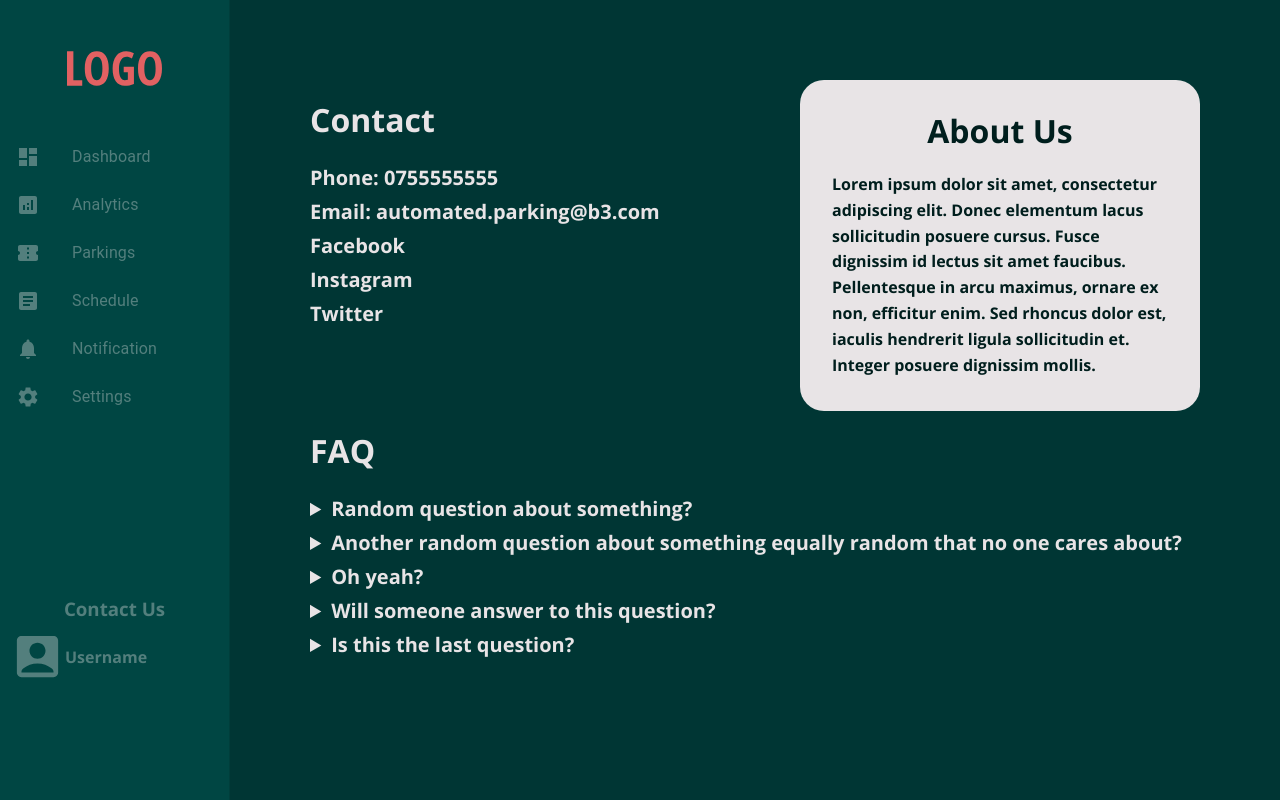
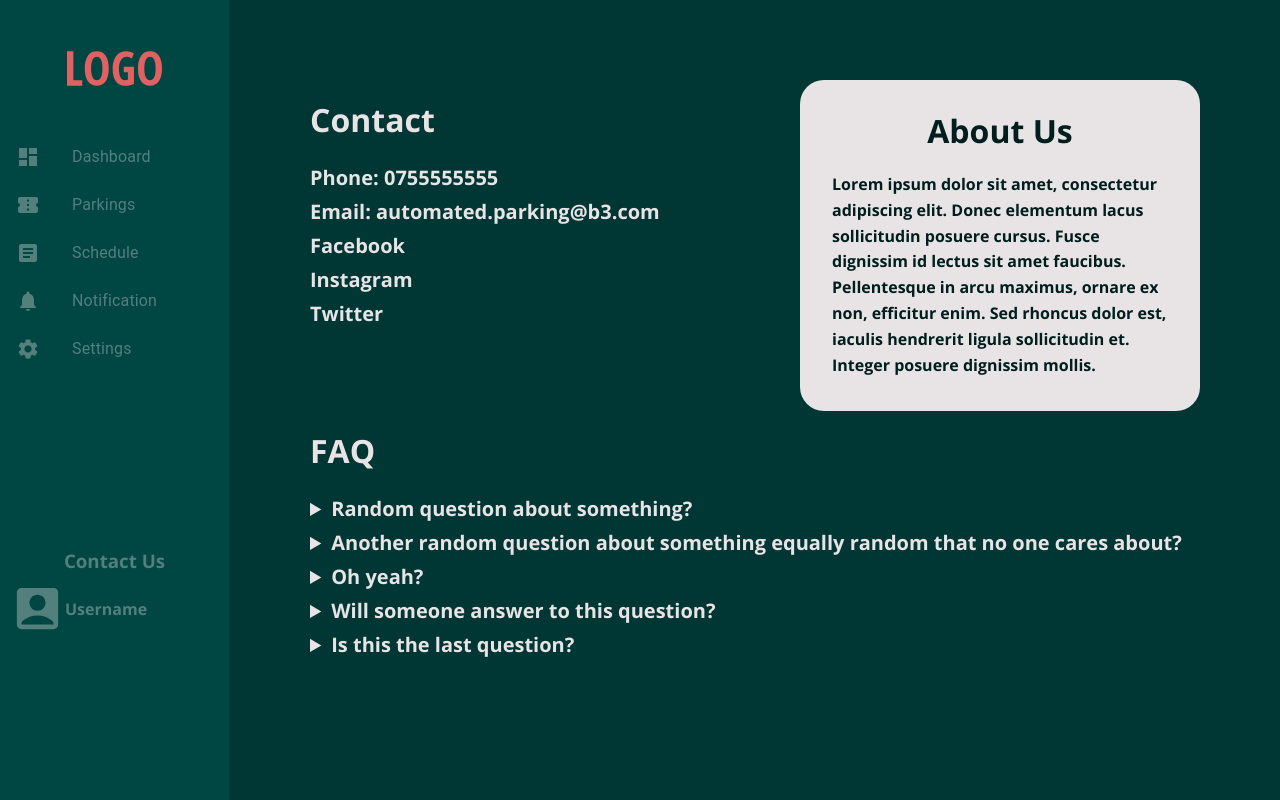
Before and after one commit to ParkingLotDevOps/Automated-Parking-Lot, a React (Create React App) app in the folder web-frontend/: page /contact in a window 1280 px wide. Built offline with nearby package versions, Linux system fonts and the light colour scheme.

Commit message:
integrated new sign up api

```diff
--- a/web-frontend/src/components/Sidebar/Sidebar.js
+++ b/web-frontend/src/components/Sidebar/Sidebar.js
@@ -1,7 +1,7 @@
 import React from 'react';
 import Background from 'assets/background.svg';
 import styles from './Sidebar.module.css';
-
+import { Link } from 'react-router-dom';
 import Logo from 'assets/logo.svg';
 
 import Box from '@mui/material/Box';
@@ -47,18 +47,24 @@ export default function Sidebar(){
 
         <img src={Logo} className={styles.logo} alt="logo" />
         <List>
-          {['Dashboard', 'Analytics', 'Parkings', 'Schedule', 'Notification', 'Settings'].map((text, index) => (
+          {['Dashboard', 'Parkings', 'Schedule', 'Notification', 'Settings'].map((text, index) => (
             <ListItem button key={text}>
               { <ListItemIcon>
                     {index == 0 ? <DashboardIcon className={styles.icon} /> :
-                     index == 1 ? <AnalyticsIcon className={styles.icon}/> :
-                     index == 2 ? <ConfirmationNumberIcon className={styles.icon} /> :
-                     index == 3 ? <ArticleIcon className={styles.icon}/> :
-                     index == 4 ? <NotificationsIcon className={styles.icon}/> : <SettingsIcon className={styles.icon}/>
+                     index == 1 ? <ConfirmationNumberIcon className={styles.icon} /> :
+                     index == 2 ? <ArticleIcon className={styles.icon}/> :
+                     index == 3 ? <NotificationsIcon className={styles.icon}/> : <SettingsIcon className={styles.icon}/>
                      }
 
               </ListItemIcon> }
-              <ListItemText primary={text} />
+              <Link to={`/${
+                index == 0 ? 'dashboard' :
+                index == 1 ? 'list' :
+                index == 2 ? <ArticleIcon className={styles.icon}/> :
+                index == 3 ? <NotificationsIcon className={styles.icon}/> : <SettingsIcon className={styles.icon}/>
+              }`}>
+                <ListItemText primary={text} />
+              </Link>
             </ListItem>
           ))}
         </List>
--- a/web-frontend/src/components/SignIn/SignIn.js
+++ b/web-frontend/src/components/SignIn/SignIn.js
@@ -14,26 +14,29 @@ export default function SignIn() {
   }, []);
 
   const navigate = useNavigate();
-  const [username, inputUsername] = useInput('Username or email address');
+  const [email, inputEmail] = useInput('Email address', 'email');
   const [password, inputPassword] = useInput('Password', 'password');
 
   const submit = async () => {
-    const res = await fetch('http://localhost:8082/api/login', {
+    const res = await fetch('https://automated-parking-lot.herokuapp.com/api/login', {
       method: 'POST',
       body: new URLSearchParams({
-        username,
+        email,
         password
       })
     });
-    alert(res.ok ? 'Successfuly logged in!' : 'Wrong username or password!');
     if (res.ok) {
+      alert('Successfully logged in!');
       navigate('/list');
+    }
+    else {
+      alert('Wrong email or password!');
     }
   };
 
   return (
     <SignContainer onSubmit={submit}>
-      {inputUsername}
+      {inputEmail}
       {inputPassword}
       <div className={styles.right}><Link to="#">Forgot password?</Link></div>
 
--- a/web-frontend/src/components/SignUp/SignUp.js
+++ b/web-frontend/src/components/SignUp/SignUp.js
@@ -20,7 +20,7 @@ export default function SignUp() {
       alert("Passwords don't match!");
     }
     else {
-      const res = await fetch('http://localhost:8082/api/user/save', {
+      const res = await fetch('https://automated-parking-lot.herokuapp.com/api/user/save', {
         method: 'POST',
         headers: {
           'Content-Type': 'application/json'
@@ -32,7 +32,23 @@ export default function SignUp() {
           password: password1
         })
       });
-      alert(res.ok ? 'Account successfuly created!' : `Error: ${statusText}`);
+      if (res.ok) {
+        await fetch('https://automated-parking-lot.herokuapp.com/api/add/role', {
+          method: 'POST',
+          headers: {
+            'Content-Type': 'application/json'
+          },
+          body: JSON.stringify({
+            email,
+            role: 'PARKING_LOT_PROVIDER'
+          })
+        });
+        alert('Account successfully created!');
+        navigate('/sign-in');
+      }
+      else {
+        alert('Error: ' + (await res.text()));
+      }
     }
   };
 
@@ -73,9 +89,7 @@ export default function SignUp() {
         </div>
       </div>
 
-      <BaseButton color="yellow" type="submit" onClick={() => {
-        navigate('/sign-in');
-      }}>
+      <BaseButton color="yellow" type="submit">
         Let's go!
       </BaseButton>
 
```
